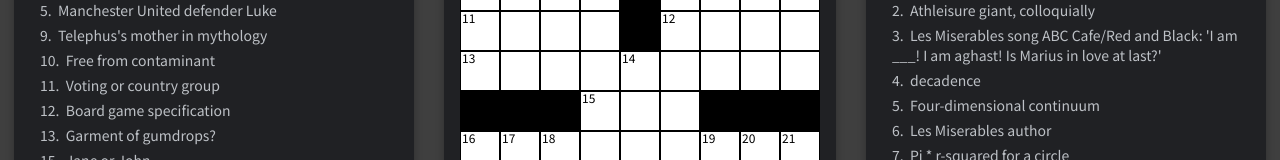
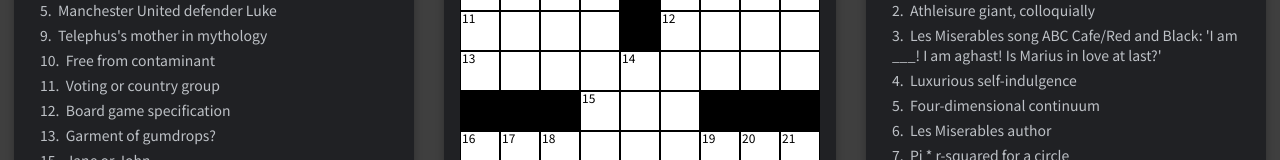
Before and after one commit to bka04/bka, a React (Create React App) app: page /crosswords in a window 1280 px wide. Shown: the part 254-414 px from the top of the page. Built offline with nearby package versions, Linux system fonts and the light colour scheme.

Commit message:
Update clue

```diff
--- a/src/pages/Crosswords.js
+++ b/src/pages/Crosswords.js
@@ -25,7 +25,7 @@ const DOWNCLUES = [
   { number: 1, text: "Jabbers" },
   { number: 2, text: "Athleisure giant, colloquially" },
   { number: 3, text: "Les Miserables song ABC Cafe/Red and Black: 'I am ___! I am aghast! Is Marius in love at last?'" },
-  { number: 4, text: "decadence" },
+  { number: 4, text: "Luxurious self-indulgence" },
   { number: 5, text: "Four-dimensional continuum" },
   { number: 6, text: "Les Miserables author" },
   { number: 7, text: "Pi * r-squared for a circle" },
```
